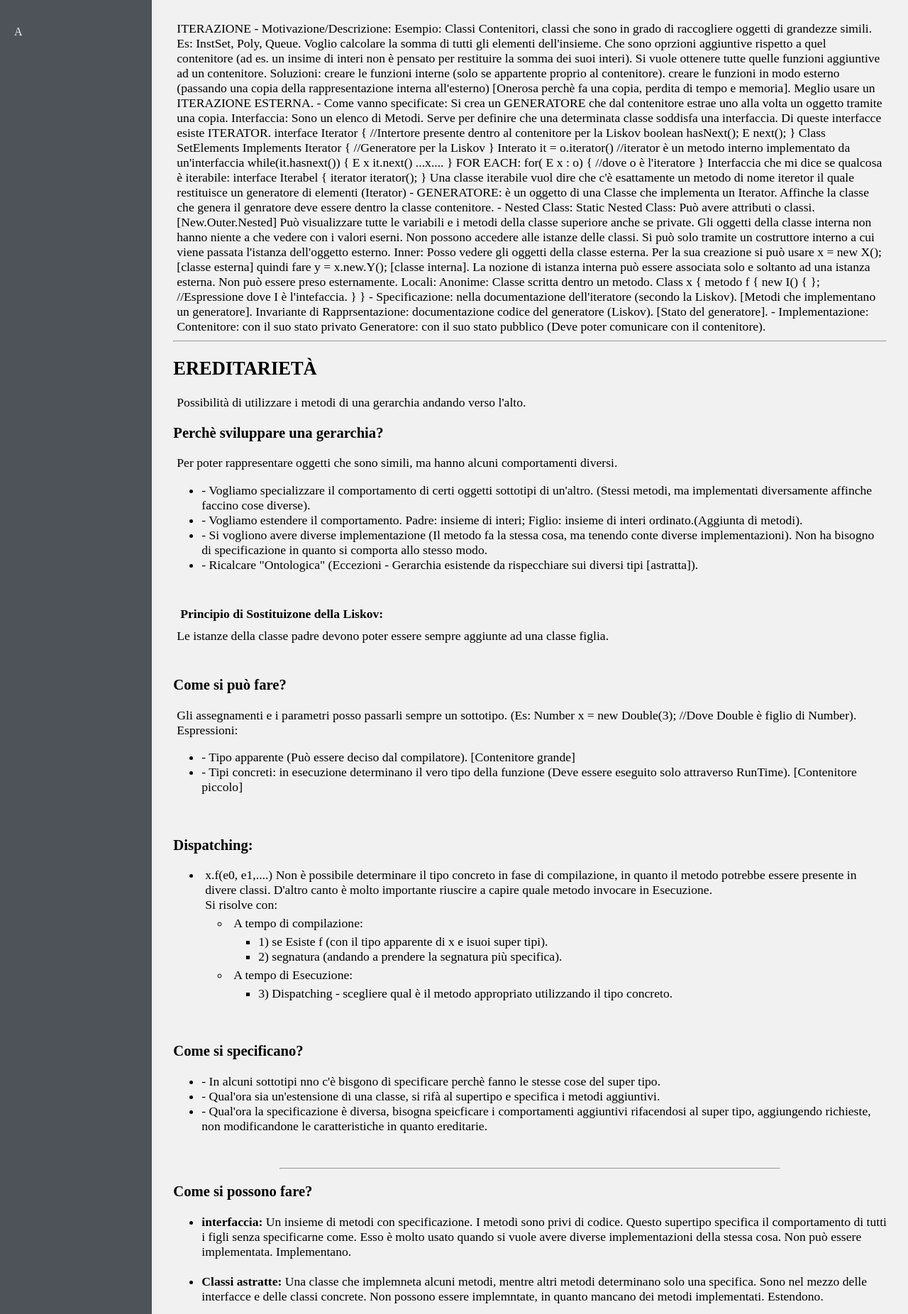
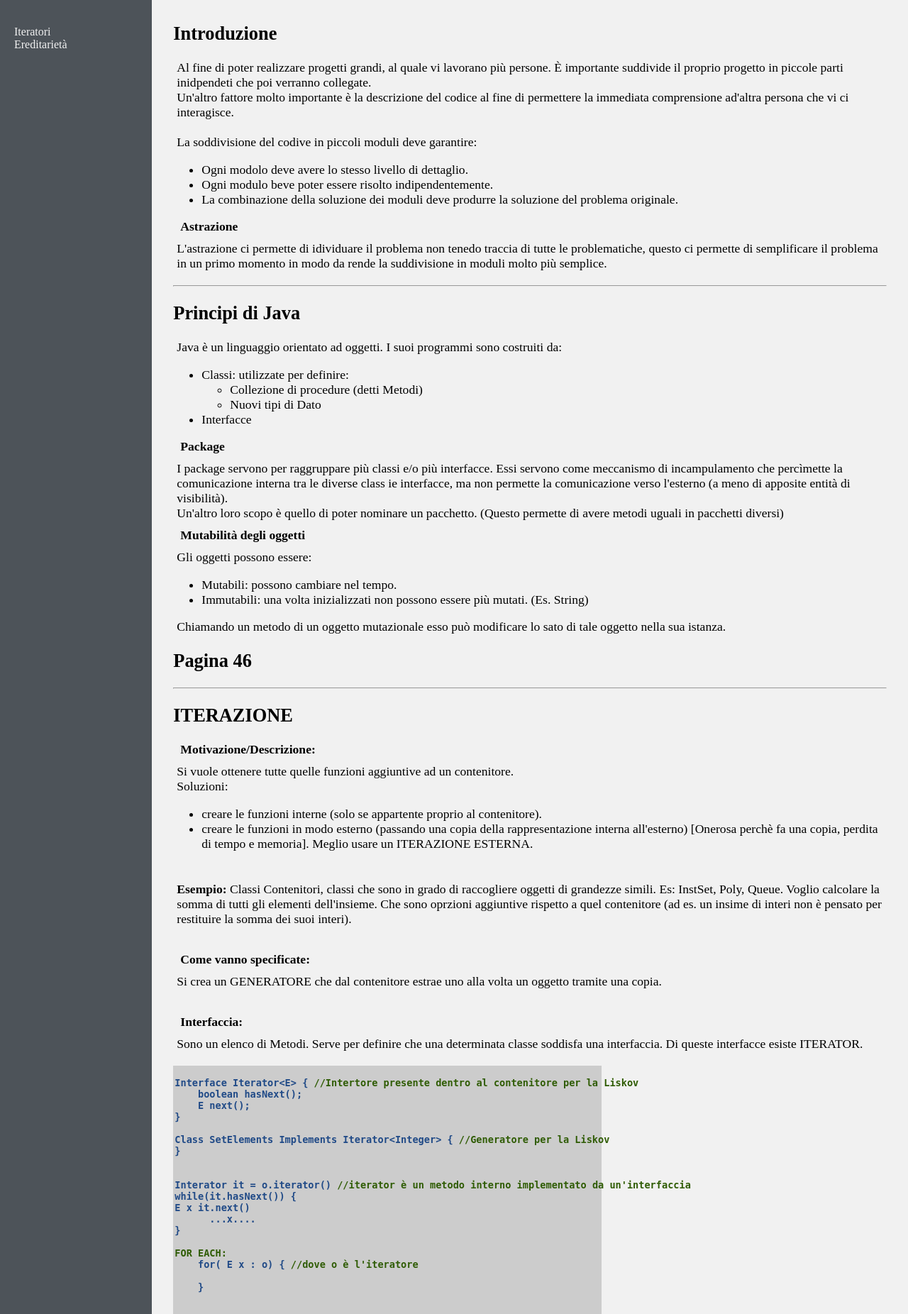
Before and after one commit to DeLudoUni/DeLudoUni.github.io, a PHP site: page /Programmazione/index.html in a window 1280 px wide. Shown: the part 135-1987 px from the top of the page at 71% size. Run offline with PHP 8.4, Linux system fonts and the light colour scheme.

Commit message:
Upgrade Programmazione

```diff
--- a/Programmazione/index.html
+++ b/Programmazione/index.html
@@ -16,7 +16,7 @@
 
     <section style="background-color: #113448">
       <nav  class="navgeneral" style="width: 10%;">
-        <h2><a href="./..">Homepage</a></h2>
+        <h2><a href="./../index.html">Homepage</a></h2>
       </nav>
       <header style="width: 90%;">
         <h2>Appunti di Programmazione (JAVA) - Teoria</h2>
@@ -27,7 +27,8 @@
 
       <nav>
         <ul class="navul">
-          <li><a class="a-null" href="#introduzione">A</a></li>
+          <li><a class="a-null" href="#iteratori">Iteratori</a></li>
+          <li><a class="a-null" href="#ereditarieta">Ereditarietà</a></li>
 
         </ul>
       </nav>
@@ -35,93 +36,168 @@
     <article>
       <div class="generaldiv">
         <div class="div-20">
+          <!--Introduction-->
+          <h2>Introduzione</h2>
+          <p>Al fine di poter realizzare progetti grandi, al quale vi lavorano più persone. È importante suddivide il proprio progetto in piccole parti inidpendeti che poi verranno collegate. <br>
+            Un'altro fattore molto importante è la descrizione del codice al fine di permettere la immediata comprensione ad'altra persona che vi ci interagisce. <br><br>
+            La soddivisione del codive in piccoli moduli deve garantire:
+          </p>
+          <ul>
+            <li>Ogni modolo deve avere lo stesso livello di dettaglio.</li>
+            <li>Ogni modulo beve poter essere risolto indipendentemente.</li>
+            <li>La combinazione della soluzione dei moduli deve produrre la soluzione del problema originale.</li>
+          </ul>
+          <h4>Astrazione</h4>
+          <p>L'astrazione ci permette di idividuare il problema non tenedo traccia di tutte le problematiche, questo ci permette di semplificare il problema in un primo momento in modo da rende la suddivisione in moduli molto più semplice.</p>
+          <!--Introduction-->
+        </div>
+        <hr>
+        <div class="div-20">
+          <!--JAVA-chapter2-->
+          <h2>Principi di Java</h2>
+          <p>Java è un linguaggio orientato ad oggetti. I suoi programmi sono costruiti da:</p>
+          <ul>
+            <li>Classi: utilizzate per definire:
+            <ul>
+              <li>Collezione di procedure (detti Metodi)</li>
+              <li>Nuovi tipi di Dato</li>
+            </ul>
+          </li>
+          <li>Interfacce</li>
+          </ul>
+          <h4>Package</h4>
+          <p>I package servono per raggruppare più classi e/o più interfacce. Essi servono come meccanismo di incampulamento che percìmette la comunicazione interna tra le diverse class ie interfacce, ma non permette la comunicazione verso l'esterno (a meno di apposite entità di visibilità). <br>
+          Un'altro loro scopo è quello di poter nominare un pacchetto. (Questo permette di avere metodi uguali in pacchetti diversi) </p>
+          <h4>Mutabilità degli oggetti</h4>
+          <p>Gli oggetti possono essere:</p>
+          <ul>
+            <li>Mutabili: possono cambiare nel tempo.</li>
+            <li>Immutabili: una volta inizializzati non possono essere più mutati. (Es. String)</li>
+          </ul>
+          <p>Chiamando un metodo di un oggetto mutazionale esso può modificare lo sato di tale oggetto nella sua istanza.</p>
+          <h2>Pagina 46</h2>
+
+          <!--JAVA-chapter2-->
+          <hr>
+        </div>
+        <div class="div-20">
           <p>
-            ITERAZIONE
-
-            - Motivazione/Descrizione:
-
-              Esempio:
-                  Classi Contenitori, classi che sono in grado di raccogliere oggetti di grandezze simili. Es: InstSet, Poly, Queue.
-                  Voglio calcolare la somma di tutti gli elementi dell'insieme. Che sono oprzioni aggiuntive rispetto a quel contenitore (ad es. un insime di interi non è pensato per restituire la somma dei suoi interi).
-
-              Si vuole ottenere tutte quelle funzioni aggiuntive ad un contenitore.
-
-              Soluzioni: creare le funzioni interne (solo se appartente proprio al contenitore).
-                         creare le funzioni in modo esterno (passando una copia della rappresentazione interna all'esterno) [Onerosa perchè fa una copia, perdita di tempo e memoria].
-                         Meglio usare un ITERAZIONE ESTERNA.
-
-
-            - Come vanno specificate:
-
-              Si crea un GENERATORE che dal contenitore estrae uno alla volta un oggetto tramite una copia.
-
-
-            Interfaccia:
-                        Sono un elenco di Metodi. Serve per definire che una determinata classe soddisfa una interfaccia. Di queste interfacce esiste ITERATOR<E>.
-
-                        interface Iterator<E> { //Intertore presente dentro al contenitore per la Liskov
+            <a name="iteratori"></a>
+            <h2>ITERAZIONE</h2>
+            <h4>Motivazione/Descrizione:</h4>
+            <p>Si vuole ottenere tutte quelle funzioni aggiuntive ad un contenitore. <br>
+            Soluzioni: </p>
+            <ul>
+              <li>creare le funzioni interne (solo se appartente proprio al contenitore).</li>
+              <li>creare le funzioni in modo esterno (passando una copia della rappresentazione interna all'esterno) [Onerosa perchè fa una copia, perdita di tempo e memoria].
+              Meglio usare un ITERAZIONE ESTERNA.</li>
+            </ul> <br>
+            <p> <b>Esempio:</b> Classi Contenitori, classi che sono in grado di raccogliere oggetti di grandezze simili. Es: InstSet, Poly, Queue.
+            Voglio calcolare la somma di tutti gli elementi dell'insieme. Che sono oprzioni aggiuntive rispetto a quel contenitore (ad es. un insime di interi non è pensato per restituire la somma dei suoi interi).</p> <br>
+            <h4>Come vanno specificate:</h4>
+            <p>Si crea un GENERATORE che dal contenitore estrae uno alla volta un oggetto tramite una copia.</p> <br>
+            <h4>Interfaccia:</h4>
+            <p>Sono un elenco di Metodi. Serve per definire che una determinata classe soddisfa una interfaccia. Di queste interfacce esiste ITERATOR<E>.</p>
+            <div class="codediv"><b>
+              <pre>
+Interface Iterator&ltE> { <a class="acomment">//Intertore presente dentro al contenitore per la Liskov</a>
     boolean hasNext();
     E next();
 }
 
-                        Class SetElements Implements Iterator<Integer> { //Generatore per la Liskov
+Class SetElements Implements Iterator&ltInteger> { <a class="acomment">//Generatore per la Liskov</a>
 }
 
 
-                    Interato it = o.iterator() //iterator è un metodo interno implementato da un'interfaccia
-                    while(it.hasnext()) {
+Interator it = o.iterator() <a class="acomment">//iterator è un metodo interno implementato da un'interfaccia</a>
+while(it.hasNext()) {
 E x it.next()
       ...x....
 }
 
-            FOR EACH:
-                      for( E x : o) { //dove o è l'iteratore
+<a class="acomment">FOR EACH:</a>
+    for( E x : o) { <a class="acomment">//dove o è l'iteratore</a>
 
     }
+              </pre>
+            </b></div>
+            <p>Interfaccia che mi dice se qualcosa è iterabile:</p>
+            <div class="codediv"><b>
+              <pre>
+interface Iterabel<E> {
+    iterator&lte> iterator();
+}
+              </pre>
+            </b></div>
+            <p>Una classe iterabile vuol dire che c'è esattamente un metodo di nome iteretor il quale restituisce un generatore di elementi. (Iterator&lte>) <br>
 
-            Interfaccia che mi dice se qualcosa è iterabile:
-                                                              interface Iterabel<E> {
-                                                                iterator<e> iterator();
-                                                              }
-            Una classe iterabile vuol dire che c'è esattamente un metodo di nome iteretor il quale restituisce un generatore di elementi (Iterator<e>)
+            - GENERATORE: è un oggetto di una Classe che implementa un Iterator. <br>
 
-            - GENERATORE: è un oggetto di una Classe che implementa un Iterator.
+            Affinche la classe che genera il genratore deve essere dentro la classe contenitore.</p>
+            <h4>Nested Class:</h4>
 
-            Affinche la classe che genera il genratore deve essere dentro la classe contenitore.
-
-
-            - Nested Class:
-                            Static Nested Class:
-                                                Può avere attributi o classi. [New.Outer.Nested]
-                                                Può visualizzare tutte le variabili e i metodi della classe superiore anche se private.
-                                                Gli oggetti della classe interna non hanno niente a che vedere con i valori eserni. Non possono accedere alle istanze delle classi. Si può solo tramite un costruttore interno a cui viene passata l'istanza dell'oggetto esterno.
-
-                            Inner:
+            <div class="divflex">
+              <div class="div-5">
+                <b>Static Nested Class:</b>
+              </div>
+              <div class="div-10">
+                <p>Può avere attributi o classi. [New.Outer.Nested] <br>
+                Può visualizzare tutte le variabili e i metodi della classe superiore anche se private. <br>
+                Gli oggetti della classe interna non hanno niente a che vedere con i valori eserni. <br>
+                Non possono accedere alle istanze delle classi. <br>
+                Si può solo tramite un costruttore interno a cui viene passata l'istanza dell'oggetto esterno.</p>
+              </div>
+            </div> <br>
+            <div class="divflex">
+              <div class="div-5">
+                <b>Inner:</b>
+              </div>
+              <div class="divnoflex">
+                <div class="divflex">
+                  <div class="div-5">
+                    <b>Locali:</b>
+                  </div>
+                  <div class="div-10">
                     Posso vedere gli oggetti della classe esterna. Per la sua creazione si può usare x = new X(); [classe esterna] quindi fare y = x.new.Y(); [classe interna].
                     La nozione di istanza interna può essere associata solo e soltanto ad una istanza esterna. Non può essere preso esternamente.
-                                  Locali:
-
-                                  Anonime:
+                  </div>
+                </div> <br>
+                <div class="divflex">
+                  <div class="div-5">
+                    <b>Anonime:</b>
+                  </div>
+                  <div class="div-10">
                     Classe scritta dentro un metodo.
+                    <div class="codediv">
+                      <pre>
 Class x {
       metodo f {
             new I() {  }; //Espressione dove I è l'intefaccia.
       }
 }
+                      </pre>
+                    </div>
+
+                  </div>
+                </div>
+              </div>
+            </div>
+            <p>
+              <b> Specificazione:</b> nella documentazione dell'iteratore (secondo la Liskov). [Metodi che implementano un generatore]. <br> <br>
+              <b>Invariante di Rapprsentazione:</b> documentazione codice del generatore (Liskov). [Stato del generatore]. <br><br>
+              <b>Implementazione:</b>
+            </p>
+            <ul>
+              <li> <b>Contenitore:</b> con il suo stato privato </li>
+              <li> <b>Generatore:</b> con il suo stato pubblico (Deve poter comunicare con il contenitore). </li>
+            </ul>
 
 
 
 
-            - Specificazione: nella documentazione dell'iteratore (secondo la Liskov). [Metodi che implementano un generatore].
-
-            Invariante di Rapprsentazione: documentazione codice del generatore (Liskov). [Stato del generatore].
-
-            - Implementazione:
-
-                Contenitore: con il suo stato privato
-                Generatore: con il suo stato pubblico (Deve poter comunicare con il contenitore).
             </p>
             <hr>
+            <a name="ereditarieta"></a>
             <h2>EREDITARIETÀ</h2>
             <p>Possibilità di utilizzare i metodi di una gerarchia andando verso l'alto.</p>
             <h3>Perchè sviluppare una gerarchia?</h3>
--- a/grafica.css
+++ b/grafica.css
@@ -85,13 +85,14 @@ code {
 }
 
 div {
-  font-size: 105%;
+  font-size: 100%;
   margin-top: 40px;
   margin-bottom: 40px;
 }
 
 .generaldiv {
   margin: 20px;
+  font-size: 110%;
 }
 
 p {
@@ -121,6 +122,11 @@ em {
   margin: 0px;
 }
 
+.divnoflex {
+  display: solid;
+  margin: 0px;
+}
+
 .divsep {
   margin: 0px;
   width: 10%;
@@ -128,6 +134,14 @@ em {
 
 .div-0 {
   margin: 0px;
+}
+
+.div-5 {
+  margin: 5px;
+}
+
+.div-10 {
+  margin: 0px 0px 0px 10px;
 }
 
 .div-20 {
@@ -170,6 +184,12 @@ em {
   padding: 8px;
 }
 
+.td-text {
+  border: none;
+  text-align: left;
+  padding: 8px;
+}
+
 .td-b {
   border: 1px solid;
   text-align: center;
@@ -191,3 +211,7 @@ td {
   text-align: center;
   padding: 8px;
 }
+
+.acomment {
+  color:#2F5C04;
+}
```
Lines whose indentation alone changed are shown as unchanged.
